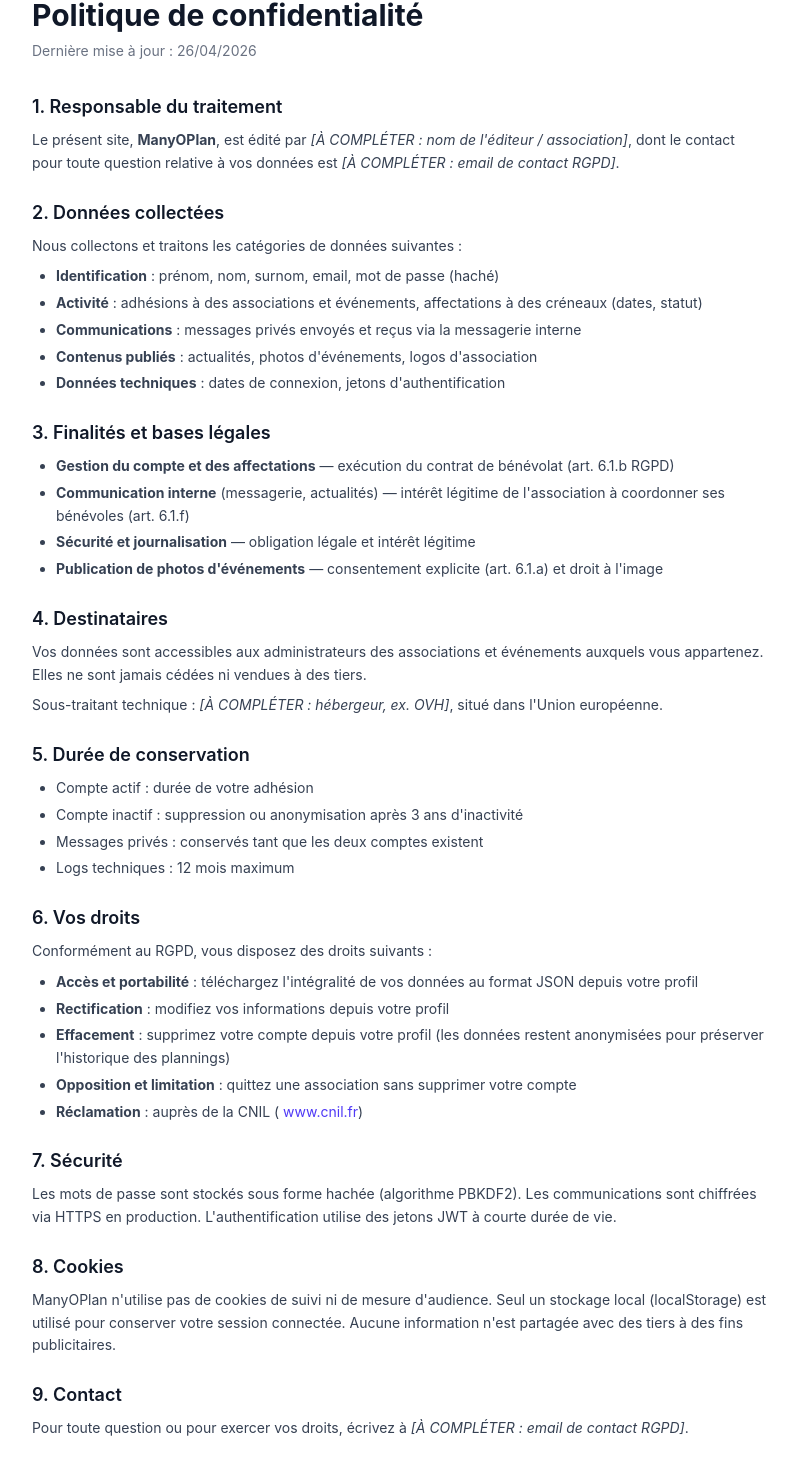
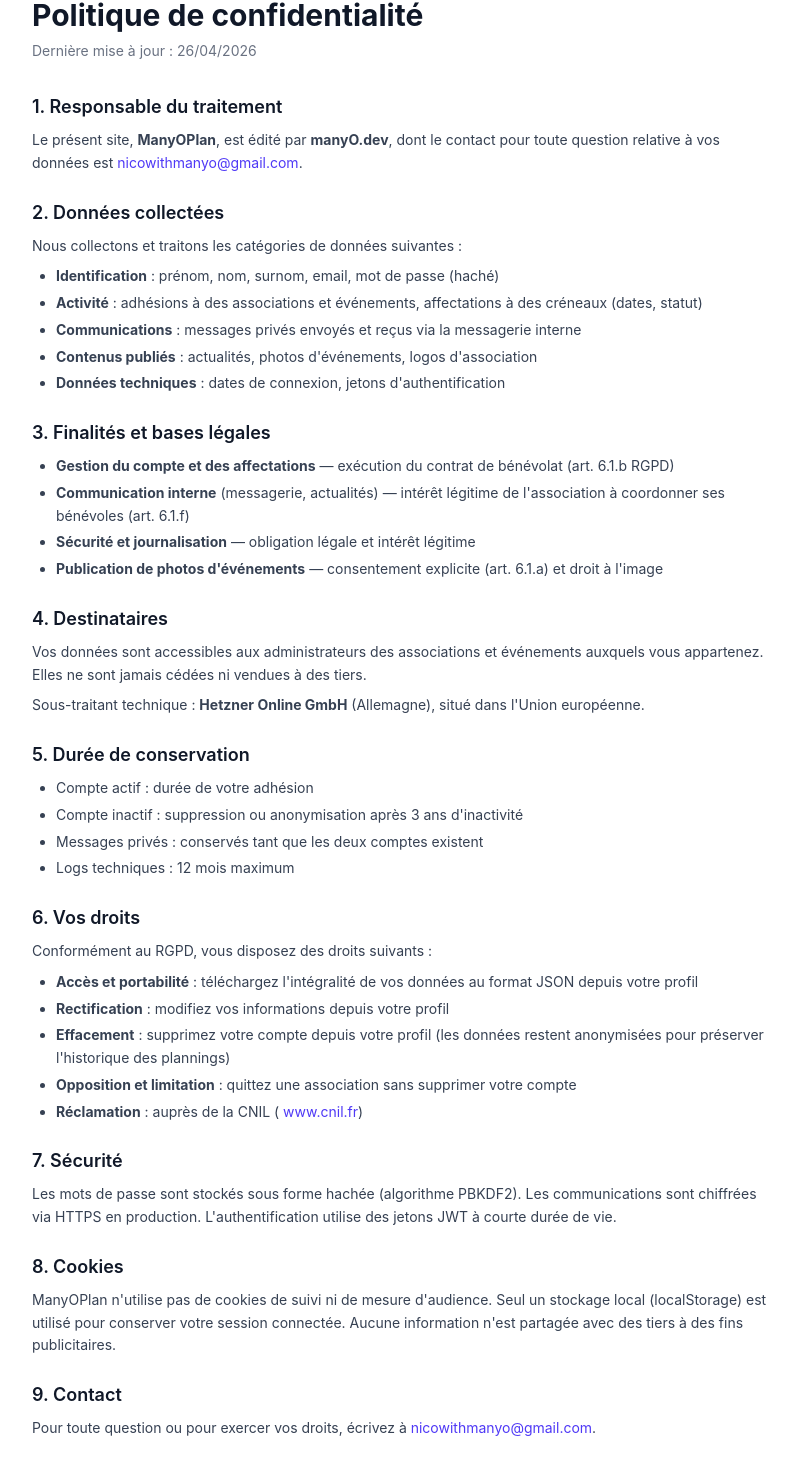
Before and after one commit to NicoWithManyO/manyOPlan, a React (Vite) app in the folder frontend/: page /privacy in a window 1280 px wide. Shown: the part 99-1569 px from the top of the page, without its empty margins (240-1035 px from the left). Built offline with nearby package versions, Linux system fonts and the light colour scheme.

Commit message:
● docs(privacy): fill in editor, contact email and hosting provider

```diff
--- a/frontend/src/features/legal/PrivacyPage.tsx
+++ b/frontend/src/features/legal/PrivacyPage.tsx
@@ -19,9 +19,15 @@
       <Section title="1. Responsable du traitement">
         <p>
           Le présent site, <strong>ManyOPlan</strong>, est édité par{" "}
-          <em>[À COMPLÉTER : nom de l'éditeur / association]</em>, dont le contact
-          pour toute question relative à vos données est{" "}
-          <em>[À COMPLÉTER : email de contact RGPD]</em>.
+          <strong>manyO.dev</strong>, dont le contact pour toute question
+          relative à vos données est{" "}
+          <a
+            href="mailto:nicowithmanyo@gmail.com"
+            className="text-indigo-600 hover:text-indigo-500"
+          >
+            nicowithmanyo@gmail.com
+          </a>
+          .
         </p>
       </Section>
 
@@ -80,7 +86,7 @@
           vendues à des tiers.
         </p>
         <p className="mt-2">
-          Sous-traitant technique : <em>[À COMPLÉTER : hébergeur, ex. OVH]</em>,
+          Sous-traitant technique : <strong>Hetzner Online GmbH</strong> (Allemagne),
           situé dans l'Union européenne.
         </p>
       </Section>
@@ -149,7 +155,13 @@
       <Section title="9. Contact">
         <p>
           Pour toute question ou pour exercer vos droits, écrivez à{" "}
-          <em>[À COMPLÉTER : email de contact RGPD]</em>.
+          <a
+            href="mailto:nicowithmanyo@gmail.com"
+            className="text-indigo-600 hover:text-indigo-500"
+          >
+            nicowithmanyo@gmail.com
+          </a>
+          .
         </p>
       </Section>
     </div>
```
